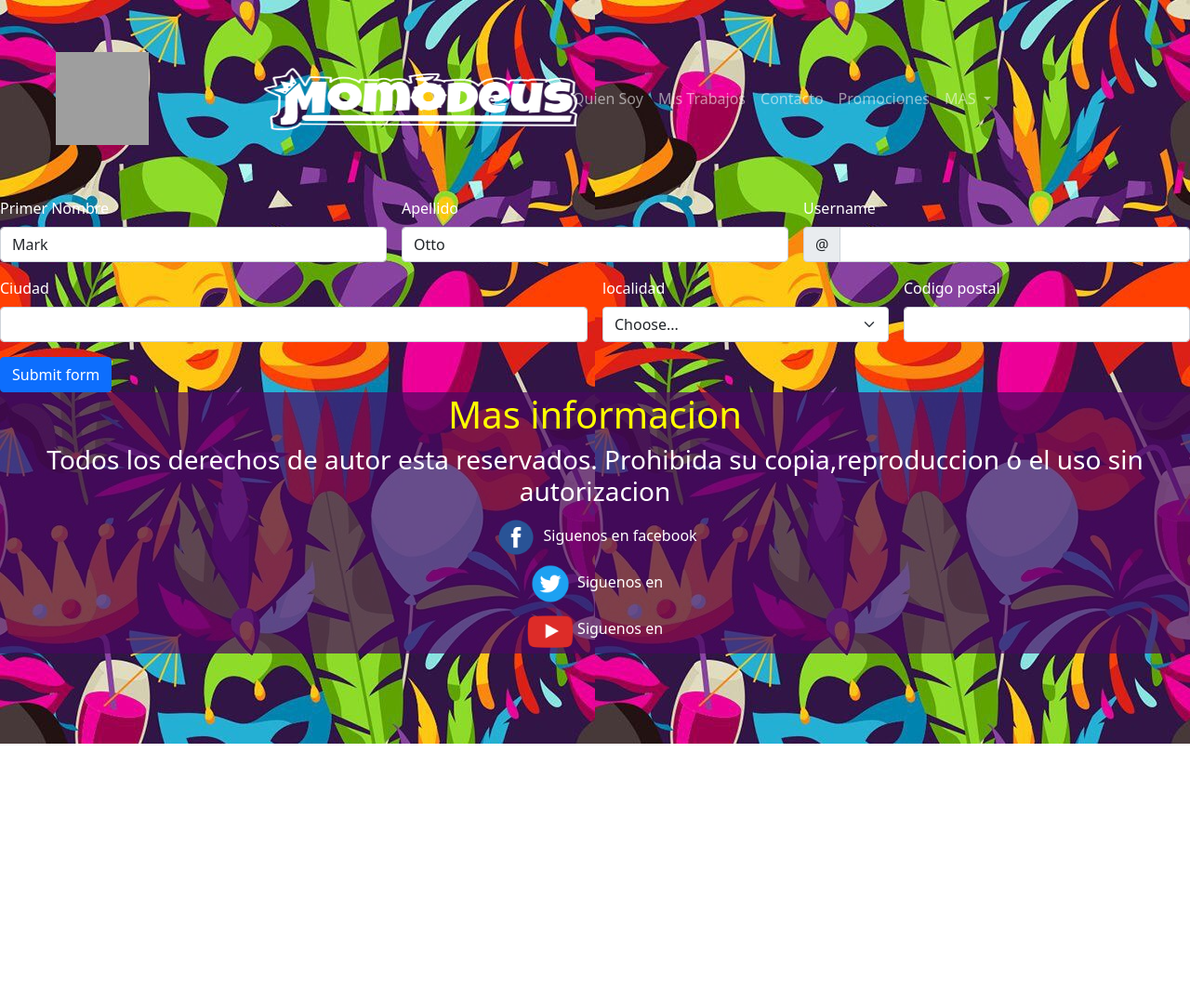
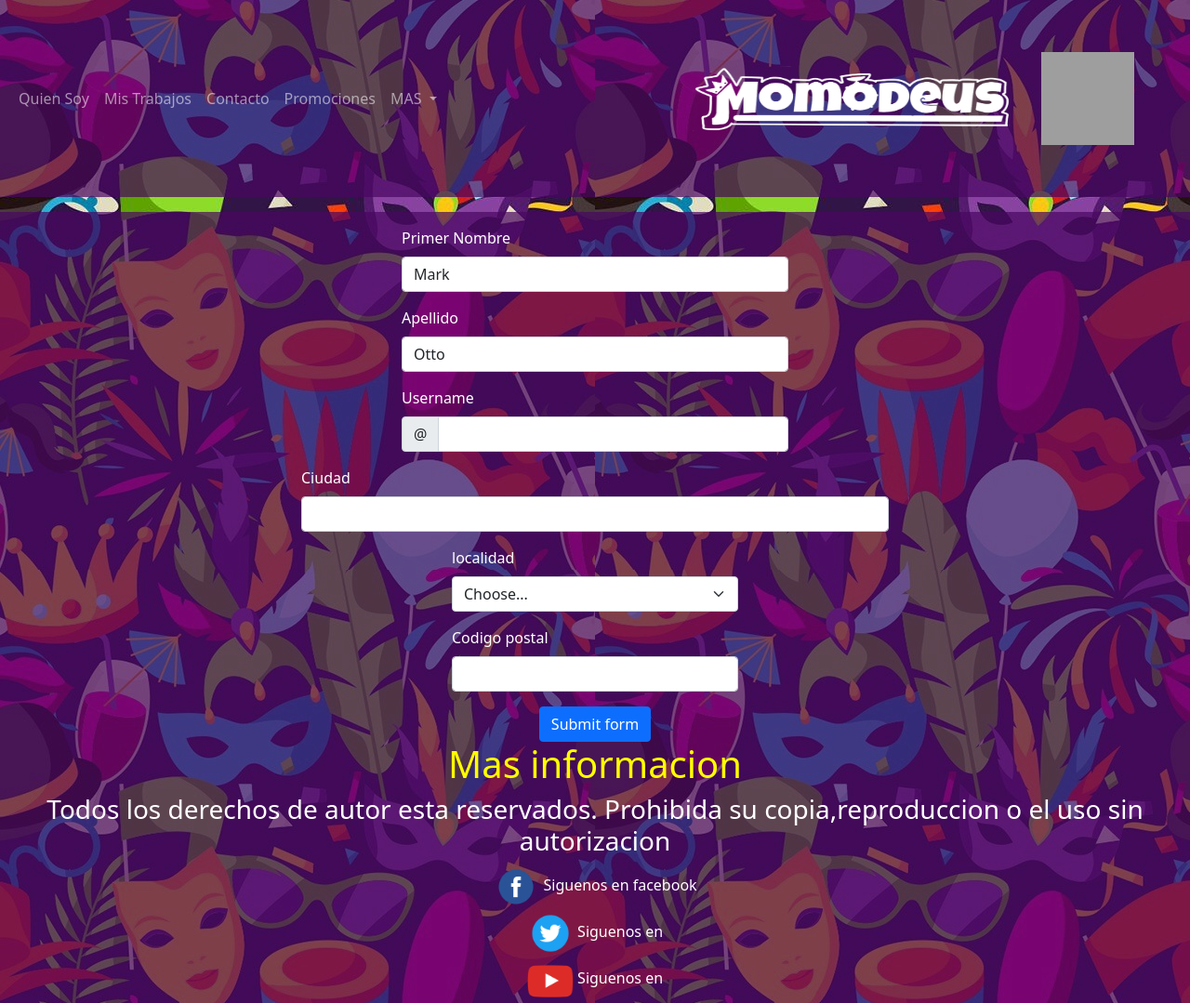
Before and after one commit to EstebanGodoy86/mi_repositorio, a plain HTML site: page formulariodecontacto1.html in a window 1280 px wide. Shown: the whole page at 93% size. Before the commit the page ends 800 px from the top, so only its background shows below. Drawn offline with nearby package versions, Linux system fonts and the light colour scheme; grey boxes are pictures that could not be loaded.

Commit message:
correciones varias

```diff
--- a/css/style.css
+++ b/css/style.css
@@ -68,12 +68,61 @@ table{
 }
 
 
+.navbar-expand-lg {
+	background-color: rgba(73,7,97,0.7);
+    flex-wrap: nowrap;
+    justify-content: flex-start;
 
+}
+.navbar {
 
+    position: relative;
+    display: flex;
+    flex-wrap: wrap;
+    align-items: center;
+    justify-content: space-between;
+    padding-top: 0.5rem;
+    padding-bottom: 0.5rem;
+    margin-bottom: 2rem;
+}
+
+.container-fluid{
+	    display: flex;
+    flex-wrap: inherit;
+    align-items: center;
+    justify-content: space-between;
+    flex-direction: row-reverse;
+}
 
 .header{
 	display:inline-block;
 }
+
+.row {
+	background-color: rgba(73,7,97,0.7);
+    --bs-gutter-x: 1.5rem;
+    --bs-gutter-y: 0;
+    display: flex;
+    flex-wrap: wrap;
+    margin-top: calc(-1 * var(--bs-gutter-y));
+    margin-right: calc(-.5 * var(--bs-gutter-x));
+    margin-left: calc(-.5 * var(--bs-gutter-x));
+    flex-direction: column;
+    align-content: center;
+    justify-content: space-evenly;
+    align-items: center;
+}
+
+
+
+.col-12 {
+    flex: 0 0 auto;
+    width: 100%;
+    display: flex;
+    justify-content: space-evenly;
+}
+
+
 
 
 .caja{
@@ -329,6 +378,8 @@ transition: 2s;
 	display:flex;
     flex-direction: column;
     background-color:rgba(73,7,97,0.7);;
+    align-items: center;
+}
 
 }
 .caja_e-e{
```
